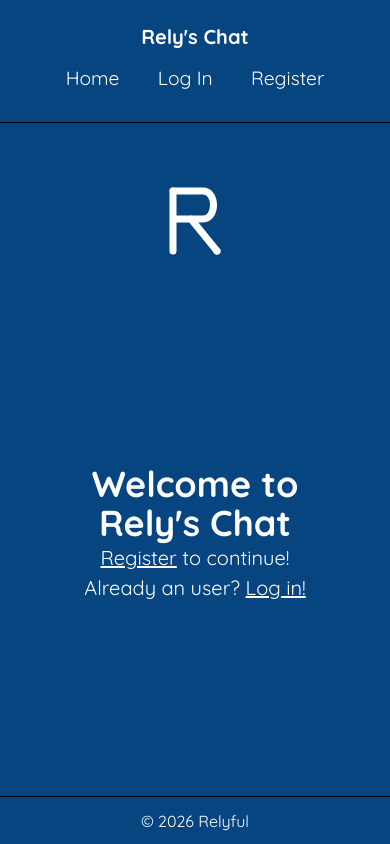
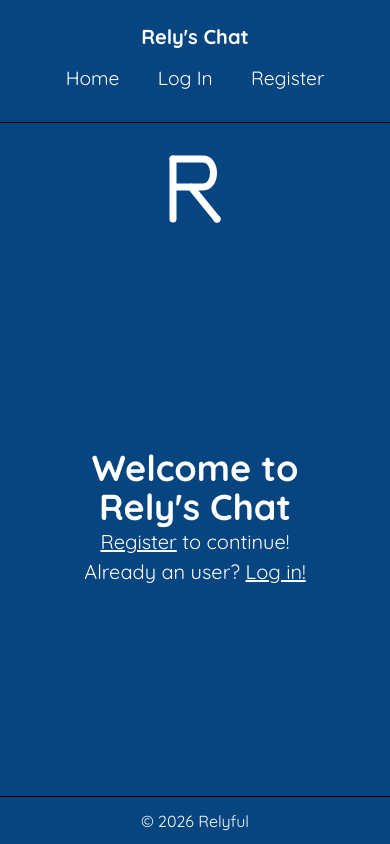
Before and after one commit to Relyful/Messaging-App, a React app in the folder frontend/: page / in a window 390 px wide. Built offline with nearby package versions, Linux system fonts and the light colour scheme; no server answers; the HTML template or start-up script is replaced by a standard one.

Commit message:
Mobile layout remove top padding on container

```diff
--- a/frontend/src/components/MainLayout/MainLayout.module.css
+++ b/frontend/src/components/MainLayout/MainLayout.module.css
@@ -66,7 +66,10 @@
   }
 
   .leftHeader {
-    /* display: none; */
     font-size: 0.7em;
   }
+
+  .container {
+    padding-top: 1em;
+  }
 }
```
